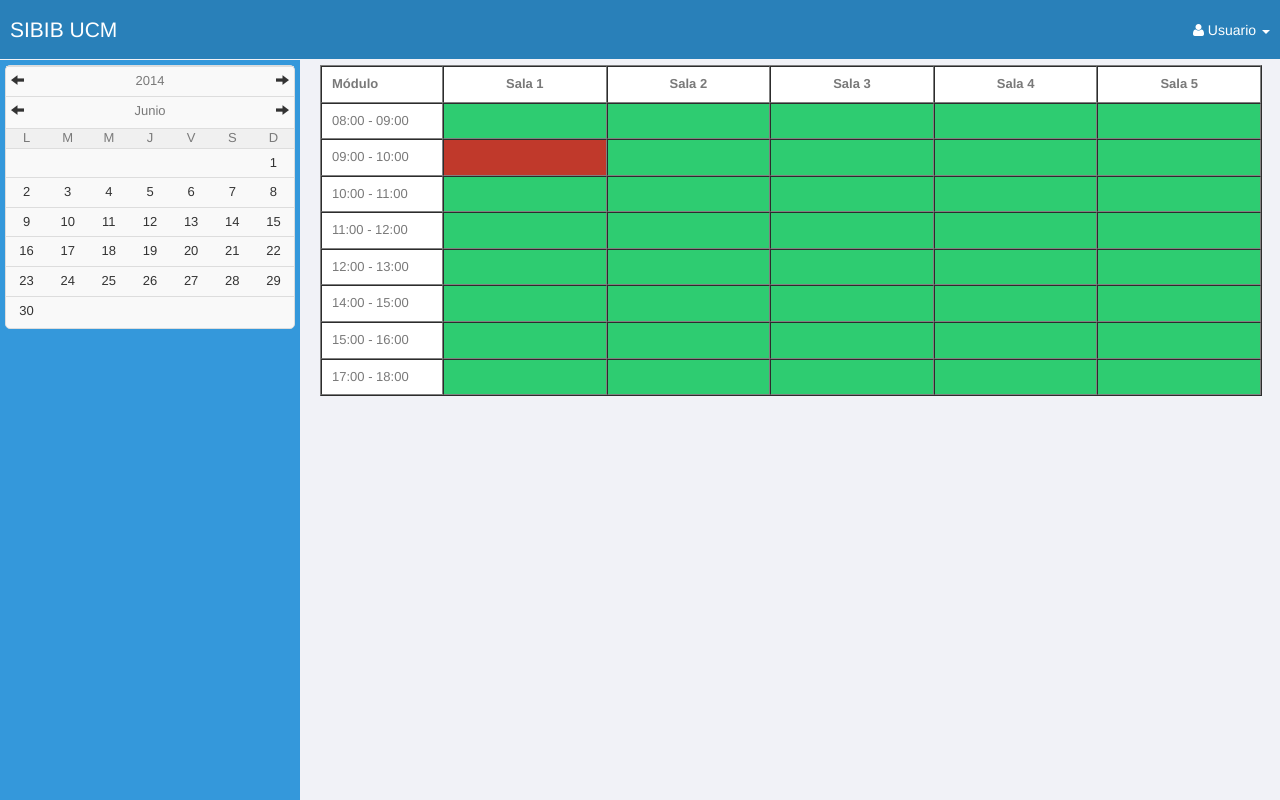
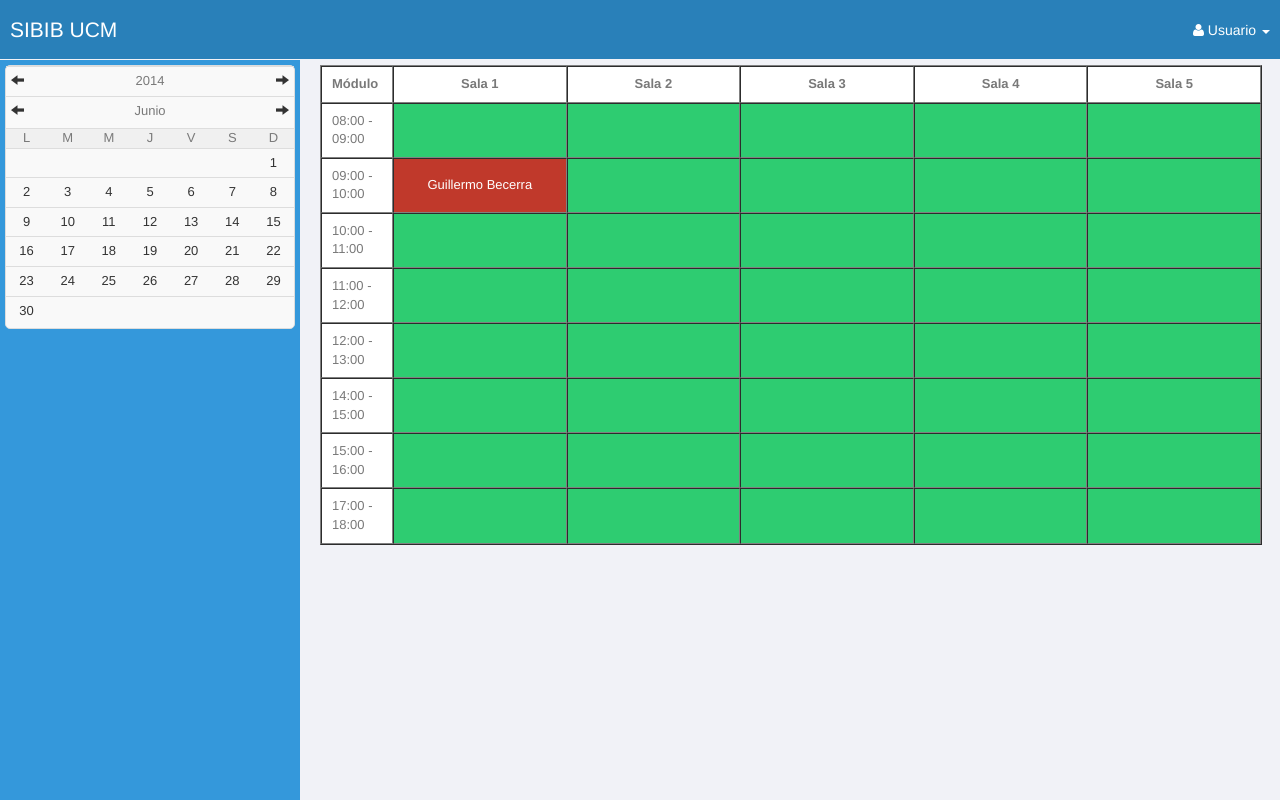
Before and after one commit to ernestoacevedo/reserva-salas, a CodeIgniter app: page / in a window 1280 px wide. Run offline with CodeIgniter, Linux system fonts and the light colour scheme.

Commit message:
Avances en interfaz gráfica para realizar reservas

```diff
--- a/application/views/view_index.php
+++ b/application/views/view_index.php
@@ -37,7 +37,7 @@
 					<table id="tabla_horarios" border="1" style="table">
 						<thhead>
 							<tr>
-								<th style="width: 100px;"> Módulo </th>
+								<th style="width: 50px;"> Módulo </th>
 								<th style="text-align: center;"> Sala 1 </th>
 								<th style="text-align: center;"> Sala 2 </th>
 								<th style="text-align: center;"> Sala 3 </th>
@@ -56,7 +56,7 @@
 							</tr>
 							<tr>
 								<td> 09:00 - 10:00 </td>
-								<td class="horario" data-reservado="1"></td>
+								<td class="horario" data-reservado="1">Guillermo Becerra</td>
 								<td class="horario" data-reservado="0"></td>
 								<td class="horario" data-reservado="0"></td>
 								<td class="horario" data-reservado="0"></td>
--- a/css/bic_calendar.css
+++ b/css/bic_calendar.css
@@ -23,8 +23,6 @@
 }
 .bic_calendar .header{
     padding: 10px 0 10px 0;
-    width: 300px;
-
 }
 .bic_calendar .button-month-previous{
     padding: 5px;
--- a/css/custom.css
+++ b/css/custom.css
@@ -73,7 +73,24 @@ a.logo {
   left: -77px;
 }
 
+#tabla_horarios {
+  table-layout: fixed;
+}
+
+#tabla_horarios td {
+  width: 75px;
+  height: 30px;
+}
+
 .horario {
   color: white;
   text-align: center;
 }
+
+.btn-reserva {
+  font-size: 11px;
+}
+
+.popover-content input{
+  line-height: 26px;
+}
```
Also changed, not shown: js/custom.js (+26 -6 lines).
